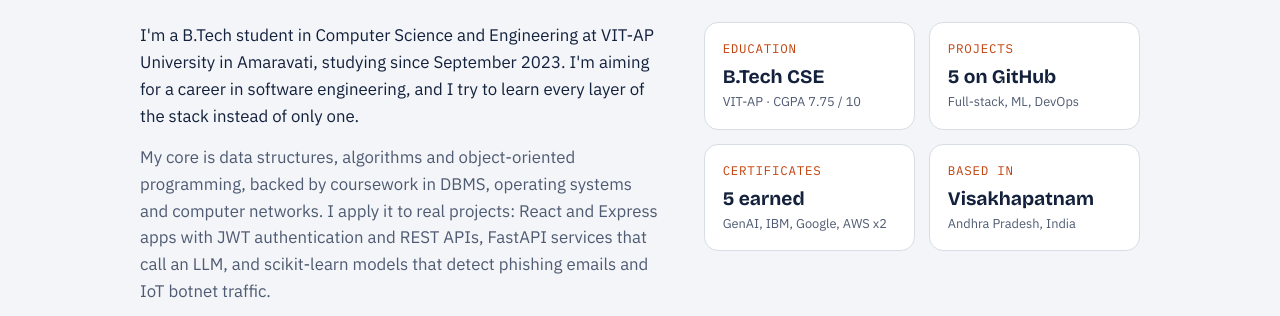
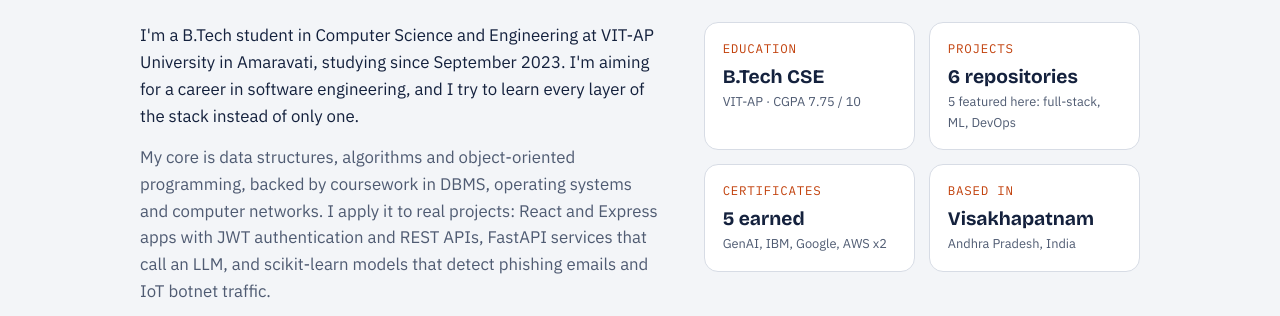
Before and after one commit to Jayanth0000/Jayanth0000.github.io, a plain HTML site: page index.html in a window 1280 px wide. Shown: the part 716-1032 px from the top of the page. Drawn offline with nearby package versions, Linux system fonts and the light colour scheme.

Commit message:
Add files via upload

```diff
--- a/index.html
+++ b/index.html
@@ -317,7 +317,7 @@ footer{padding:32px 0 48px;color:var(--muted);font-size:.88rem}
         </div>
         <div class="facts">
           <div class="fact"><span class="mono">Education</span><b>B.Tech CSE</b><span class="n">VIT-AP &middot; CGPA 7.75 / 10</span></div>
-          <div class="fact"><span class="mono">Projects</span><b>5 on GitHub</b><span class="n">Full-stack, ML, DevOps</span></div>
+          <div class="fact"><span class="mono">Projects</span><b>6 repositories</b><span class="n">5 featured here: full-stack, ML, DevOps</span></div>
           <div class="fact"><span class="mono">Certificates</span><b>5 earned</b><span class="n">GenAI, IBM, Google, AWS x2</span></div>
           <div class="fact"><span class="mono">Based in</span><b>Visakhapatnam</b><span class="n">Andhra Pradesh, India</span></div>
         </div>
```
